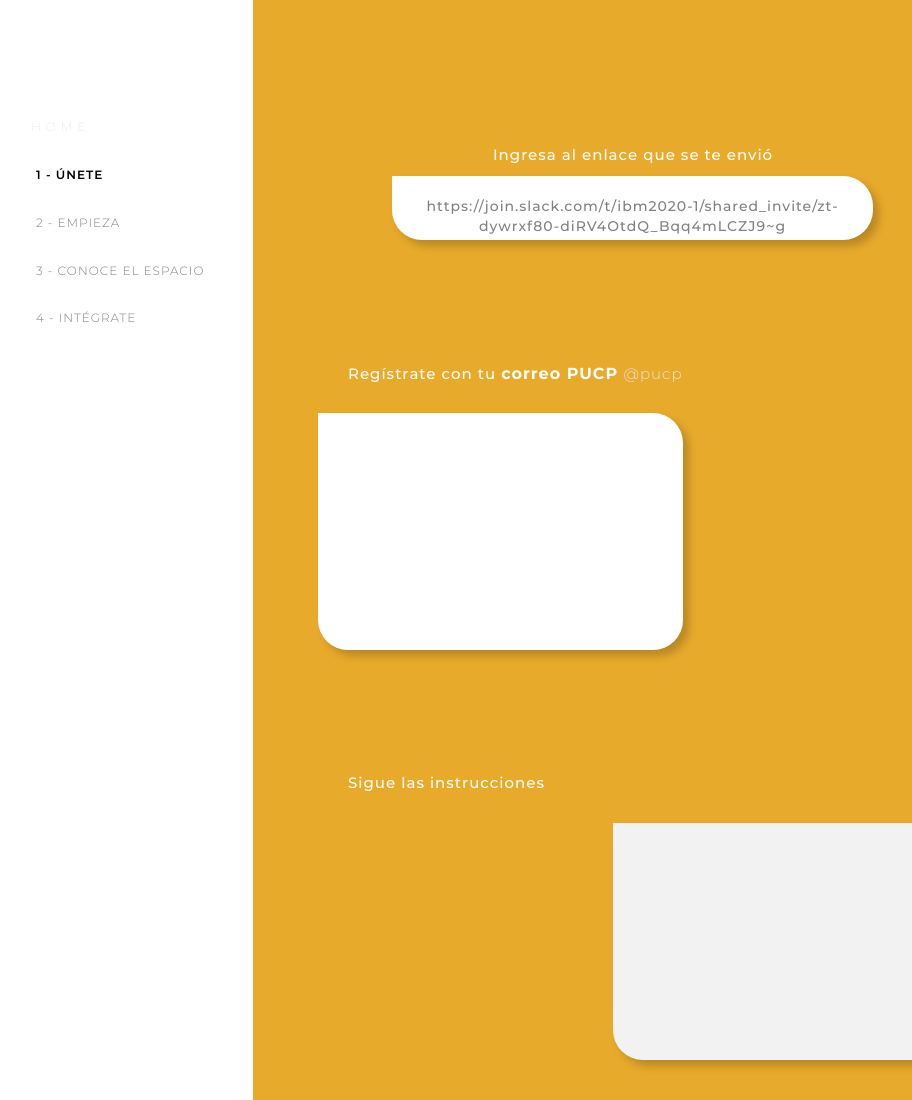
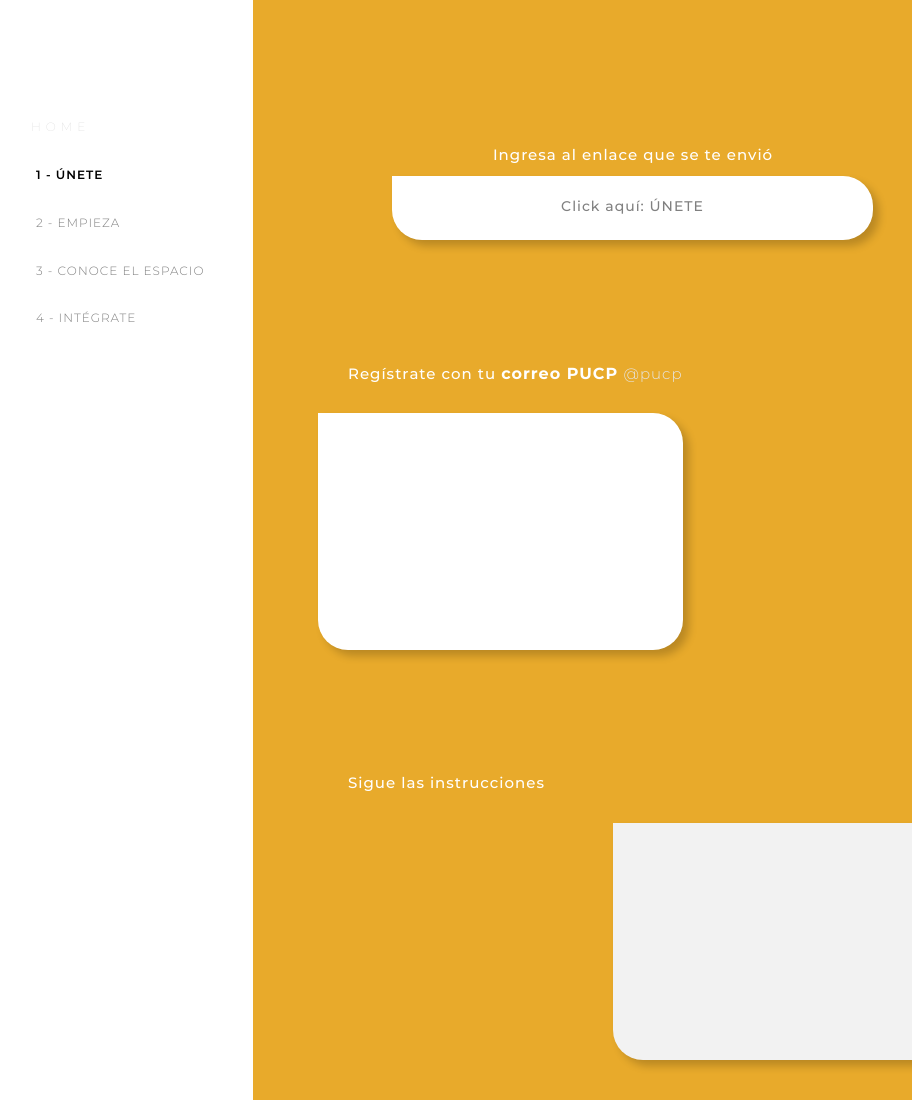
Before and after one commit to aeibiomedica/slack_tutorial, a plain HTML site: page unete.html in a window 1280 px wide. Shown: the top 1100 px of the page, without its empty margins (140-1052 px from the left). Drawn offline with Linux system fonts and the light colour scheme.

```diff
--- a/unete.html
+++ b/unete.html
@@ -71,7 +71,7 @@
       <div class="clearfix grpelem" id="u2904-4"><!-- content -->
        <p id="u2904-2">Ingresa al enlace que se te envió</p>
       </div>
-      <a class="nonblock nontext shadow rounded-corners clearfix grpelem" id="u2932-4" href="https://join.slack.com/t/ibm2020-1/shared_invite/zt-dywrxf80-diRV4OtdQ_Bqq4mLCZJ9~g" target="_blank"><!-- content --><p id="u2932-2">https://join.slack.com/t/ibm2020-1/shared_invite/zt-dywrxf80-diRV4OtdQ_Bqq4mLCZJ9~g</p></a>
+      <a class="nonblock nontext shadow rounded-corners clearfix grpelem" id="u2932-4" href="https://join.slack.com/t/ibm2020-1/shared_invite/zt-dywrxf80-diRV4OtdQ_Bqq4mLCZJ9~g" target="_blank"><!-- content --><p id="u2932-2">Click aquí: ÚNETE </p></a>
      </div>
      <div class="clearfix colelem shared_content" id="u16999" data-content-guid="u16999_content"><!-- column -->
       <div class="clearfix colelem shared_content" id="u3010-7" data-content-guid="u3010-7_content"><!-- content -->
```
